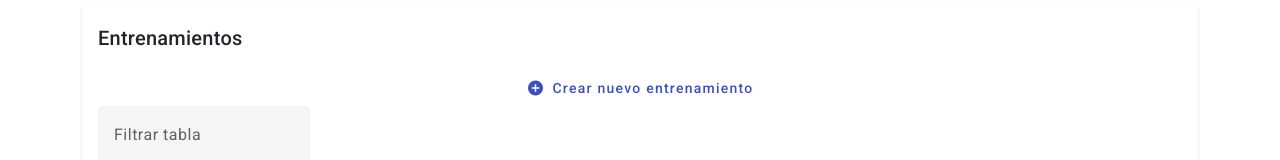
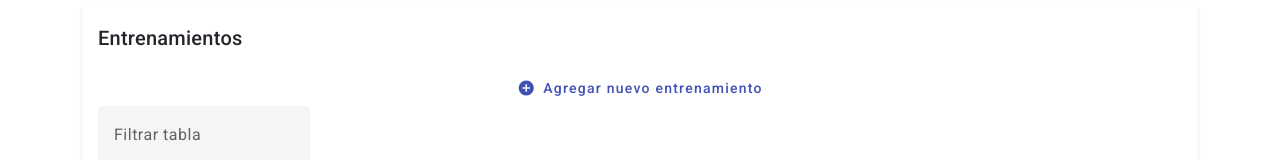
Before and after one commit to squintero24/gymbuddy-frontend, an Angular app: page / in a window 1280 px wide. Shown: the part 157-317 px from the top of the page. Built offline with nearby package versions, Linux system fonts and the light colour scheme; no server answers.

Commit message:
Ahora si planes workin 100%

```diff
--- a/src/app/admin/component/entrenamiento/entrenamiento.component.html
+++ b/src/app/admin/component/entrenamiento/entrenamiento.component.html
@@ -1,7 +1,7 @@
 <div class="text-center">
   <button mat-button color="primary" class="mt-3" (click)="openCreateEditUser('crear')">
     <mat-icon>add_circle</mat-icon>
-    Crear nuevo entrenamiento
+    Agregar nuevo entrenamiento
   </button>
 </div>
 
--- a/src/app/admin/component/planes/planes.component.html
+++ b/src/app/admin/component/planes/planes.component.html
@@ -1,7 +1,7 @@
 <div class="text-center">
   <button mat-button color="primary" class="mt-3" (click)="openCreateEditPlanes('crear')">
     <mat-icon>add_circle</mat-icon>
-    Crear nuevo entrenamiento
+    Agregar nuevo plan
   </button>
 </div>
 
@@ -44,7 +44,7 @@
       <button mat-icon-button color="primary" (click)="openCreateEditPlanes('editar',row)">
         <mat-icon>edit</mat-icon>
       </button>
-      <button mat-icon-button color="warn" (click)="onDelete(row)">
+      <button mat-icon-button color="warn" (click)="onDelete(row)" [disabled]="row.numeroUsuarioPlan>0">
         <mat-icon>delete</mat-icon>
       </button>
     </td>
--- a/src/app/admin/component/planes/planes.component.ts
+++ b/src/app/admin/component/planes/planes.component.ts
@@ -35,14 +35,10 @@ export class PlanesComponent implements OnInit{
     this.refresh();
   }
 
-  onEdit(row: any){
-    console.log(row);
-  }
-
   onDelete(row: any) {
     const optionsConfirm = {
       title: 'Eliminar',
-      message: `Desea borrar a ${row.name} ${row.lastName} con numero documento ${row.numDocument} `, //se espera que agreguen getCategoriaById,
+      message: `Desea borrar el plan ${row.name} ? `,
       cancelText: 'Cancelar',
       confirmText: 'Borrar'
     }
@@ -50,13 +46,13 @@ export class PlanesComponent implements OnInit{
     this.confirm.open(optionsConfirm);
     this.confirm.confirmed().subscribe(confirmed => {
       if (confirmed) {
-        this.planesService.getPlanes().subscribe(
+        this.planesService.deletePlan(row.id).subscribe(
           {
             next: (resp: any) => {
               this.refresh();
               this.snackbar.show(
                 {
-                  mensaje: 'Usuario eliminado correctamente',
+                  mensaje: 'Se elimino correctamente el plan.',
                   tipo: 'success'
                 }
               );
@@ -64,7 +60,7 @@ export class PlanesComponent implements OnInit{
             error: (res => {
               this.snackbar.show(
                 {
-                  mensaje: 'No se pudo eliminar el usuario.',
+                  mensaje: 'Problema eliminando el plan.',
                   tipo: 'error'
                 }
               );
--- a/src/app/service/planes/planes.service.ts
+++ b/src/app/service/planes/planes.service.ts
@@ -62,8 +62,8 @@ export class PlanesService {
   }
 
   deletePlan(id:number){
-
-  }
+    return this.http.delete(this.urlBackPlanes + `/delete/${id}`)
+    }
 
   getPlanes(){
     return this.http.get(this.urlBackPlanes + '/all');
```
